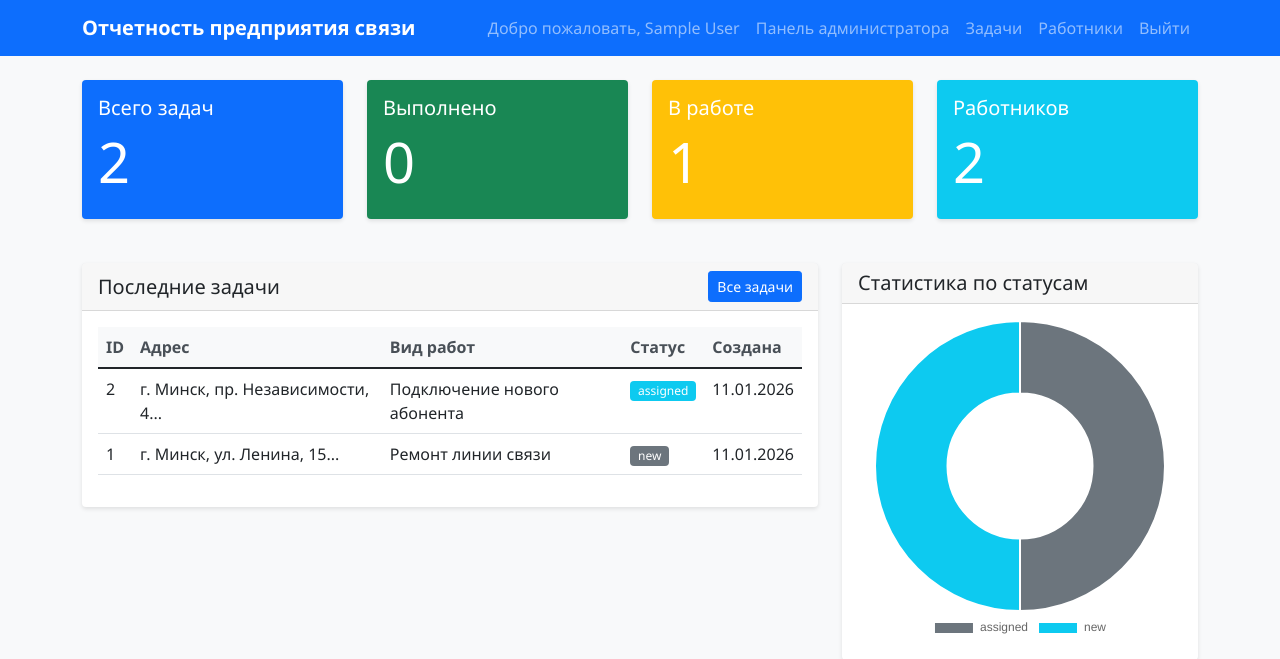
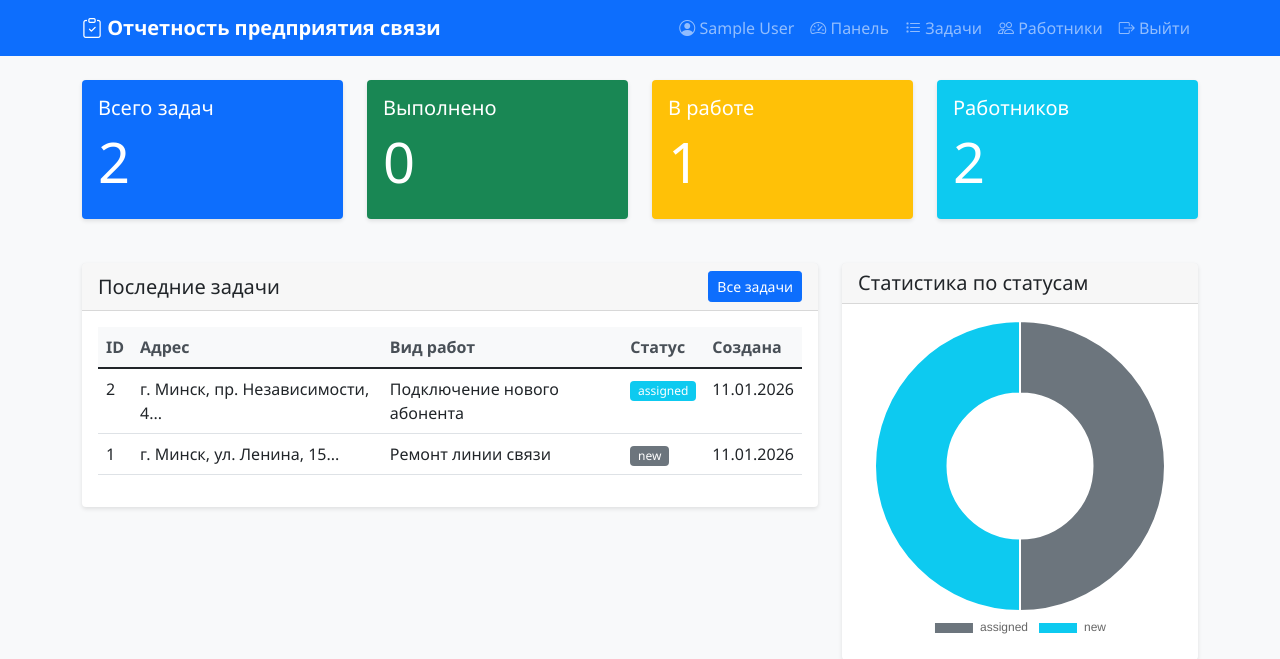
Before and after one commit to vladrob333333-sys/pract, a Flask app: page /admin in a window 1280 px wide. Shown: the top 659 px of the page. Run offline with Flask 3, Linux system fonts and the light colour scheme; the visitor is signed in with stand-in values (Sample User, id 1).

Commit message:
layout.html

```diff
--- a/templates/layout.html
+++ b/templates/layout.html
@@ -5,12 +5,15 @@
     <meta name="viewport" content="width=device-width, initial-scale=1.0">
     <title>{% block title %}Система отчетности{% endblock %}</title>
     <link href="https://cdn.jsdelivr.net/npm/bootstrap@5.1.3/dist/css/bootstrap.min.css" rel="stylesheet">
+    <link rel="stylesheet" href="https://cdn.jsdelivr.net/npm/bootstrap-icons@1.8.1/font/bootstrap-icons.css">
     <link rel="stylesheet" href="{{ url_for('static', filename='style.css') }}">
 </head>
 <body>
     <nav class="navbar navbar-expand-lg navbar-dark bg-primary">
         <div class="container">
-            <a class="navbar-brand" href="{{ url_for('index') }}">Отчетность предприятия связи</a>
+            <a class="navbar-brand" href="{{ url_for('index') }}">
+                <i class="bi bi-clipboard-check"></i> Отчетность предприятия связи
+            </a>
             <button class="navbar-toggler" type="button" data-bs-toggle="collapse" data-bs-target="#navbarNav">
                 <span class="navbar-toggler-icon"></span>
             </button>
@@ -18,29 +21,43 @@
                 <ul class="navbar-nav ms-auto">
                     {% if session.user_id %}
                         <li class="nav-item">
-                            <span class="nav-link">Добро пожаловать, {{ session.full_name }}</span>
+                            <span class="nav-link">
+                                <i class="bi bi-person-circle"></i> {{ session.full_name }}
+                            </span>
                         </li>
                         {% if session.is_admin %}
                             <li class="nav-item">
-                                <a class="nav-link" href="{{ url_for('admin_dashboard') }}">Панель администратора</a>
+                                <a class="nav-link" href="{{ url_for('admin_dashboard') }}">
+                                    <i class="bi bi-speedometer2"></i> Панель
+                                </a>
                             </li>
                             <li class="nav-item">
-                                <a class="nav-link" href="{{ url_for('admin_tasks') }}">Задачи</a>
+                                <a class="nav-link" href="{{ url_for('admin_tasks') }}">
+                                    <i class="bi bi-list-task"></i> Задачи
+                                </a>
                             </li>
                             <li class="nav-item">
-                                <a class="nav-link" href="{{ url_for('admin_workers') }}">Работники</a>
+                                <a class="nav-link" href="{{ url_for('admin_workers') }}">
+                                    <i class="bi bi-people"></i> Работники
+                                </a>
                             </li>
                         {% else %}
                             <li class="nav-item">
-                                <a class="nav-link" href="{{ url_for('worker_dashboard') }}">Мои задачи</a>
+                                <a class="nav-link" href="{{ url_for('worker_dashboard') }}">
+                                    <i class="bi bi-house-door"></i> Мои задачи
+                                </a>
                             </li>
                         {% endif %}
                         <li class="nav-item">
-                            <a class="nav-link" href="{{ url_for('logout') }}">Выйти</a>
+                            <a class="nav-link" href="{{ url_for('logout') }}">
+                                <i class="bi bi-box-arrow-right"></i> Выйти
+                            </a>
                         </li>
                     {% else %}
                         <li class="nav-item">
-                            <a class="nav-link" href="{{ url_for('login') }}">Войти</a>
+                            <a class="nav-link" href="{{ url_for('login') }}">
+                                <i class="bi bi-box-arrow-in-right"></i> Войти
+                            </a>
                         </li>
                     {% endif %}
                 </ul>
```
